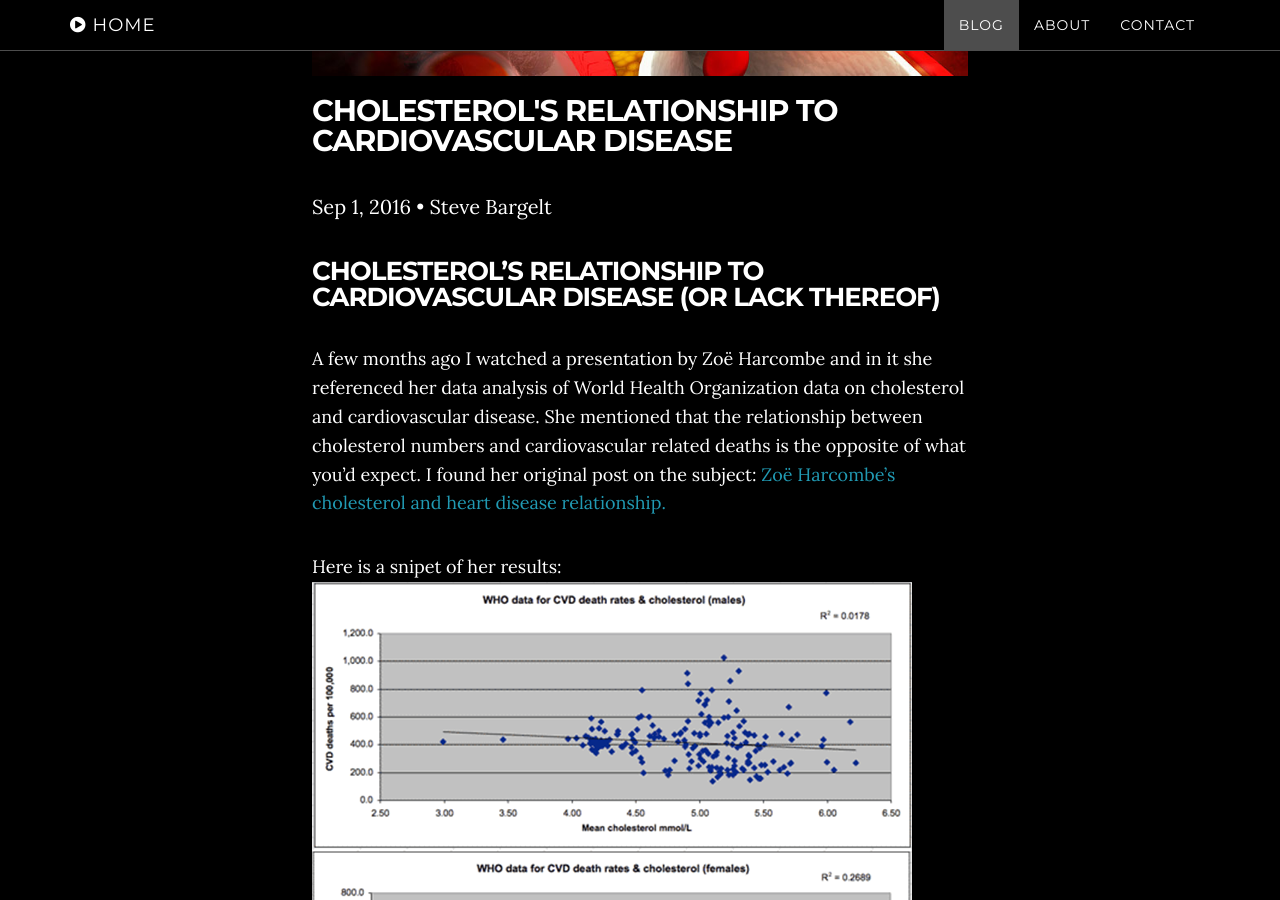
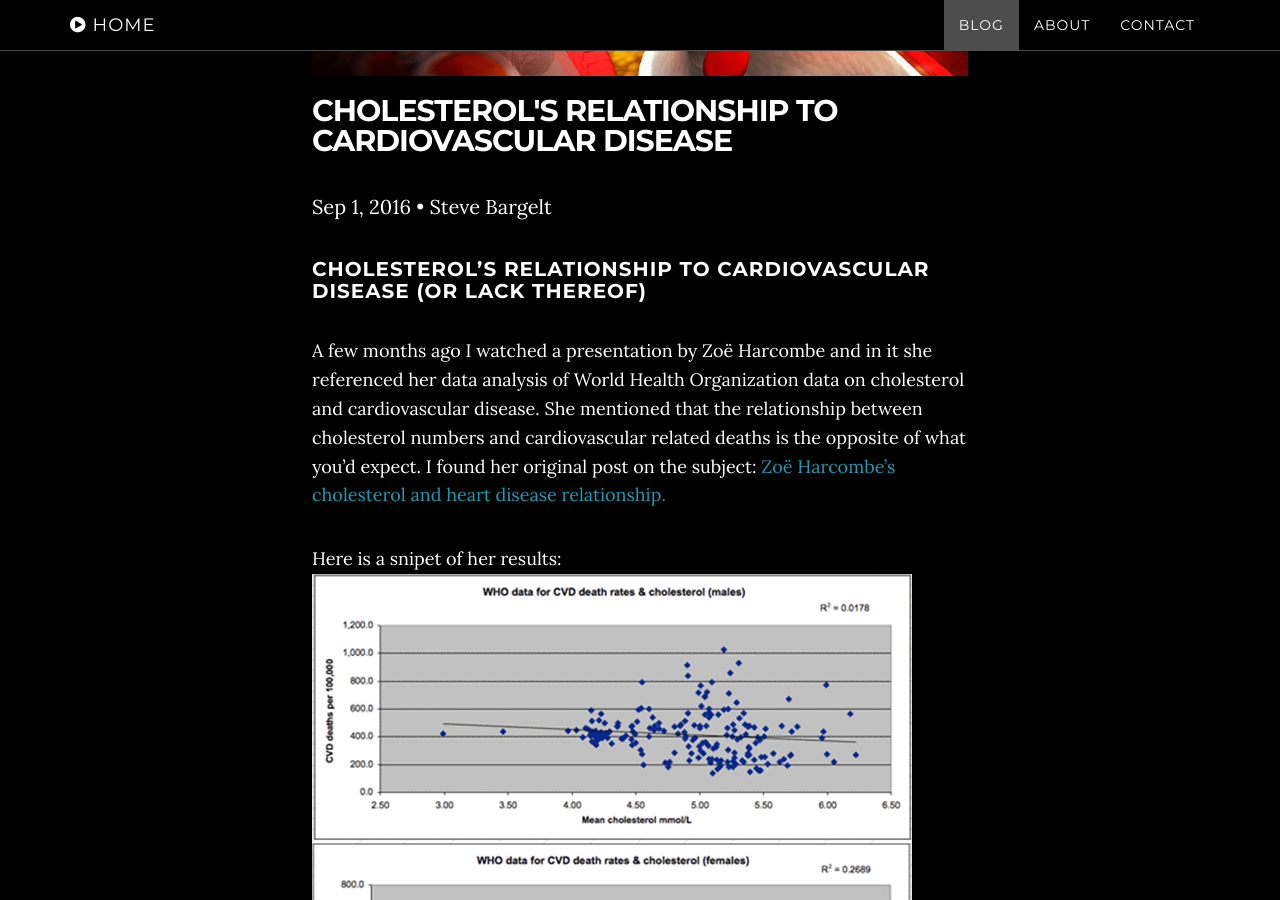
Before and after one commit to stevebargelt/stevebargelt.github.io, a Jekyll site: the page built from _posts/2016-09-01-cholesterol-cardiovascular-disease.md, in a window 1280 px wide and 900 px high, scrolled down 325 px. Built offline with Jekyll 4.4.1, drawn with Linux system fonts in a browser that asks for light colours.

```diff
--- a/_posts/2016-09-01-cholesterol-cardiovascular-disease.md
+++ b/_posts/2016-09-01-cholesterol-cardiovascular-disease.md
@@ -9,7 +9,7 @@
 category: Health
 tags: [health, cholesterol, diet, medicine, keto]
 ---
-## Cholesterol's relationship to cardiovascular disease (or lack thereof)
+### Cholesterol's relationship to cardiovascular disease (or lack thereof)
 A few months ago I watched a presentation by Zoë Harcombe and in it she referenced her data analysis of World Health Organization data on cholesterol and cardiovascular disease. She mentioned that the relationship between cholesterol numbers and cardiovascular related deaths is the opposite of what you'd expect. I found her original post on the subject: [Zoë Harcombe's cholesterol and heart disease relationship.](http://www.zoeharcombe.com/2010/11/cholesterol-heart-disease-there-is-a-relationship-but-its-not-what-you-think/)
 
 Here is a snipet of her results:
```
